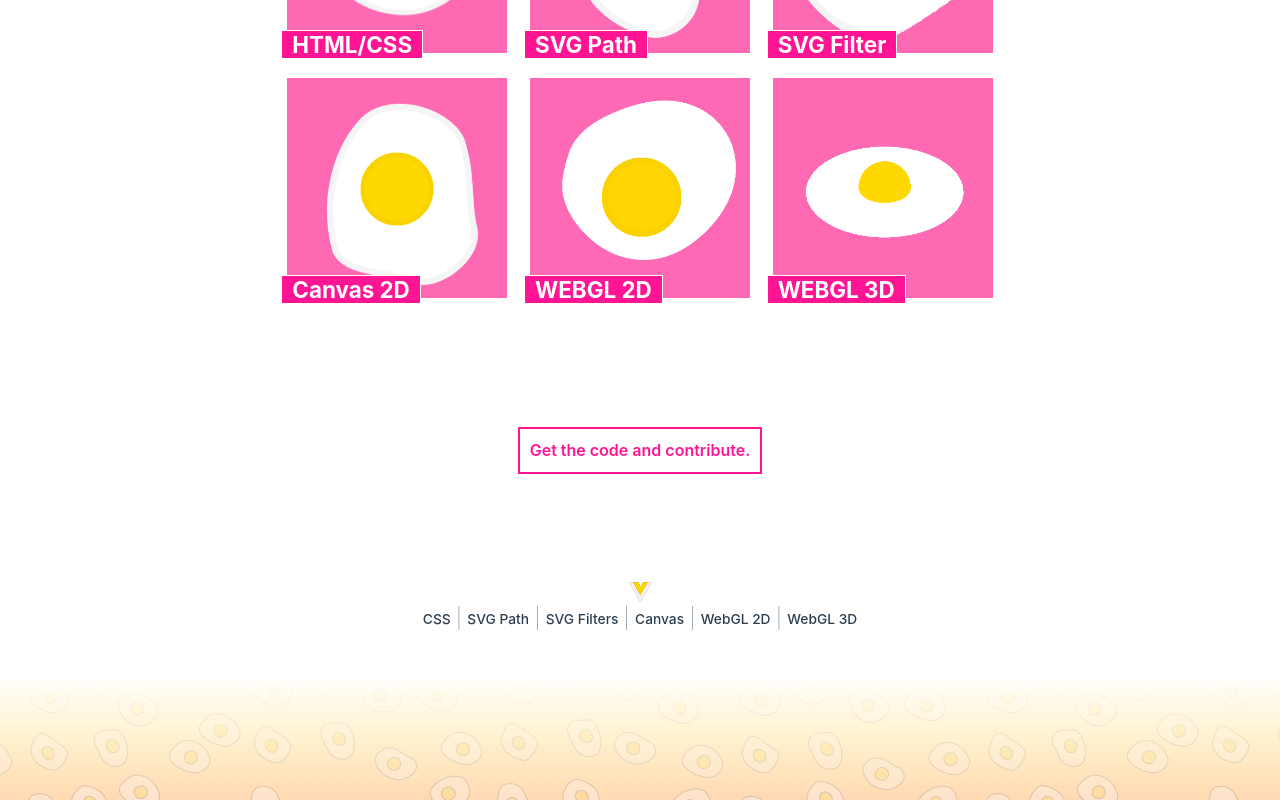
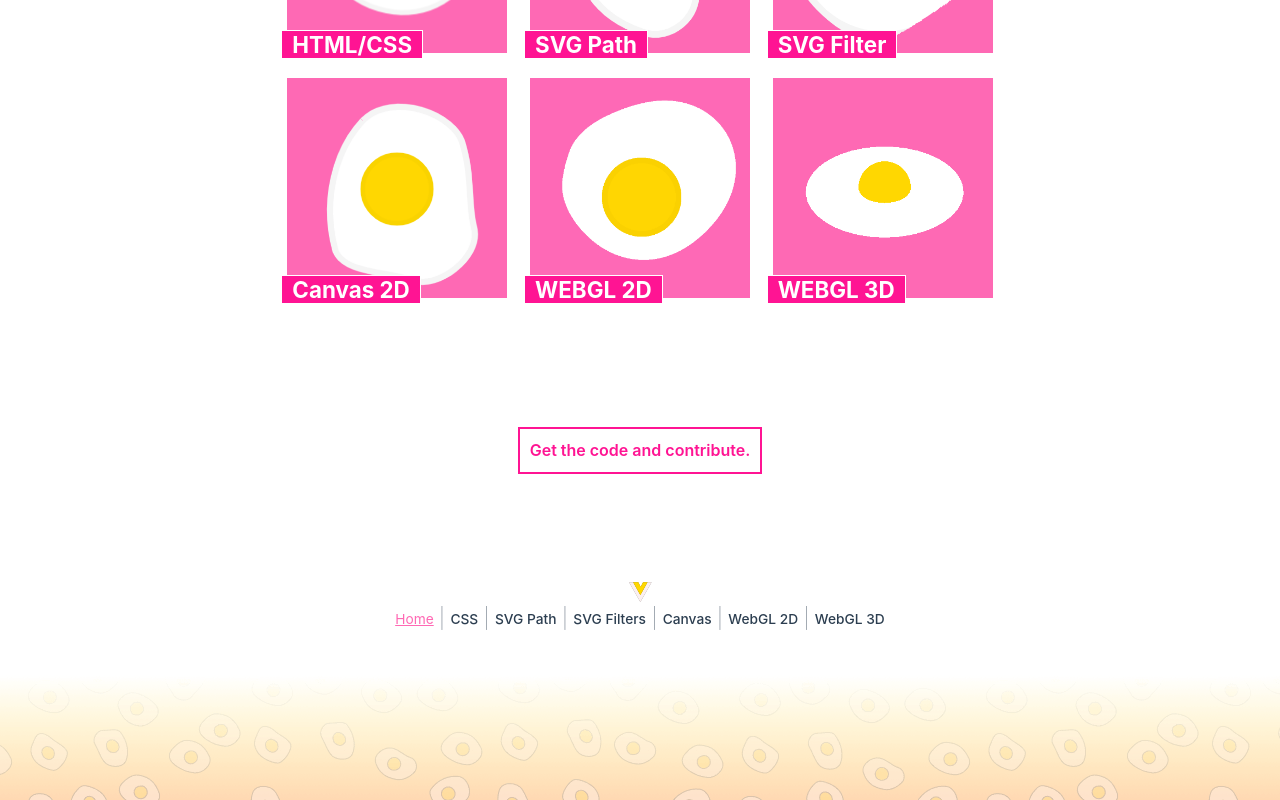
Before and after one commit to mikatalk/vuevos, a Vue app: page / in a window 1280 px wide. Shown: the part 692-1492 px from the top of the page. Built offline with nearby package versions, Linux system fonts and the light colour scheme; a small style sheet from the web is missing.

Commit message:
Update logo and nav

```diff
--- a/src/components/NavBar.vue
+++ b/src/components/NavBar.vue
@@ -5,19 +5,11 @@
     <div class="links">
       <router-link to="/">
         <vuevos-icon :width="30" :height="30"/>
-        <!-- Home -->
-        <!-- <svg width="16px" height="16px" viewBox="0 0 44 44" version="1.1" xmlns="http://www.w3.org/2000/svg" xmlns:xlink="http://www.w3.org/1999/xlink">
-          <title>Vuevos.com</title>
-          <g stroke="none" stroke-width="1" fill="none" fill-rule="evenodd">
-            <g>
-              <rect fill="#FF69B4" x="0" y="0" width="44" height="44" rx="11"></rect>
-              <path d="M22.5,26.6780822 L32.4790419,9 L39,9 L22.5,38 L6,9 L12.5209581,9 L22.5,26.6780822 Z" fill="#FBF0F0"></path>
-              <path d="M33,9 L22.5,28 L12,9 L19.5,9 L23,16 L26.5,9 L33,9 Z" fill="#FFD700"></path>
-            </g>
-          </g>
-        </svg> -->
       </router-link>
       <br/>
+      <router-link to="/">
+        Home
+      </router-link> |
       <router-link to="/html-css">CSS</router-link> |
       <router-link to="/svg-path">SVG Path</router-link> |
       <router-link to="/svg-filters">SVG Filters</router-link> |
--- a/src/views/Home.vue
+++ b/src/views/Home.vue
@@ -103,6 +103,9 @@ export default {
       justify-content: center;
       align-items: center;
       vertical-align: middle;
+      svg {
+        width: 80px;
+      }
     }
   }
 }
```
